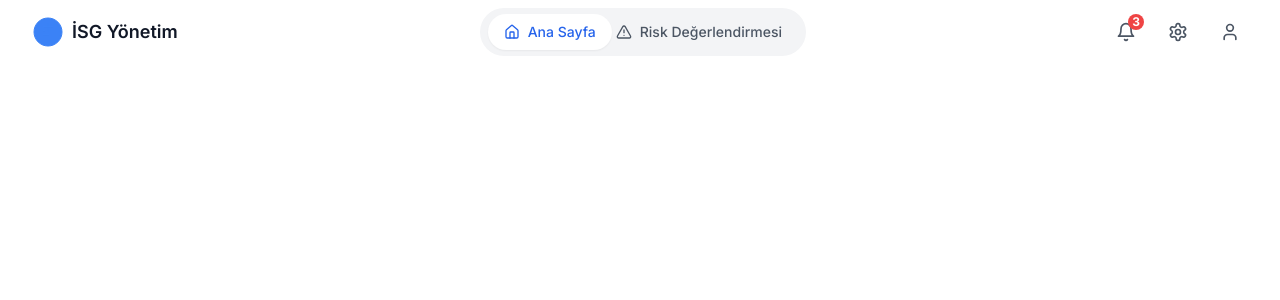
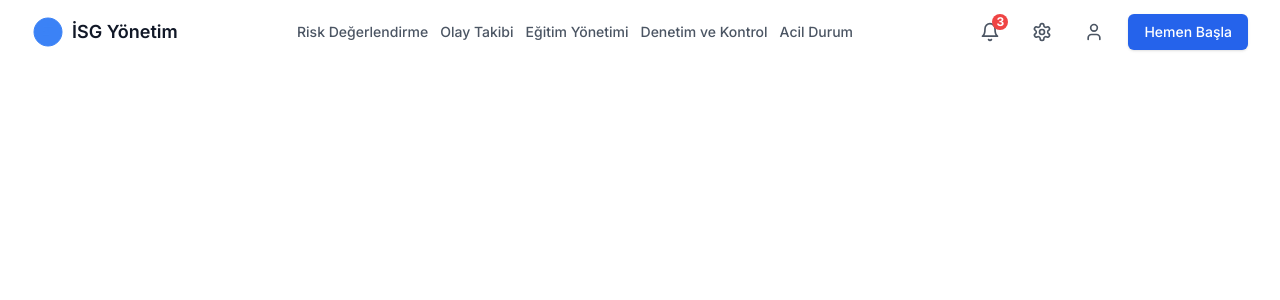
Before and after one commit to imehmetcn/isg, a Next.js app: page / in a window 1280 px wide. Shown: the top 300 px of the page. Built offline with nearby package versions, Linux system fonts and the light colour scheme.

Commit message:
Update navbar to use navigation items and improve styling

```diff
--- a/src/components/ui/tubelight-navbar.tsx
+++ b/src/components/ui/tubelight-navbar.tsx
@@ -4,21 +4,10 @@ import React, { useEffect, useState } from "react"
 import { motion, AnimatePresence } from "framer-motion"
 import Link from "next/link"
 import Image from "next/image"
-import { LucideIcon, Bell, Settings, User, Menu, X, Home, AlertTriangle } from "lucide-react"
+import { LucideIcon, Bell, Settings, User, Menu, X } from "lucide-react"
 import { cn } from "@/lib/utils"
 import { useScroll } from "@/hooks/use-scroll"
 import { usePathname } from "next/navigation"
-
-interface NavItem {
-  name: string
-  url: string
-  icon: LucideIcon
-}
-
-interface NavBarProps {
-  items?: NavItem[]
-  className?: string
-}
 
 const navigationItems = [
   {
@@ -43,25 +32,14 @@ const navigationItems = [
   },
 ]
 
-export function NavBar({ items = [], className }: NavBarProps) {
-  const defaultItems = [
-    {
-      name: "Ana Sayfa",
-      url: "/",
-      icon: Home
-    },
-    {
-      name: "Risk Değerlendirmesi",
-      url: "/risk-assessment",
-      icon: AlertTriangle
-    }
-  ]
+interface NavBarProps {
+  className?: string
+}
 
-  const navItems = items.length > 0 ? items : defaultItems
-  const [activeTab, setActiveTab] = useState(navItems[0].name)
+export function NavBar({ className }: NavBarProps) {
   const [isMobile, setIsMobile] = useState(false)
   const [isMenuOpen, setIsMenuOpen] = useState(false)
-  const [notifications] = useState(3) // Örnek bildirim sayısı
+  const [notifications] = useState(3)
   const { scrolled, scrollDirection } = useScroll(10)
   const pathname = usePathname()
 
@@ -123,43 +101,26 @@ export function NavBar({ items = [], className }: NavBarProps) {
 
           {/* Desktop Navigation */}
           <div className="hidden md:flex items-center justify-center flex-1 px-8">
-            <div className={cn(
-              "flex items-center -space-x-3 px-2 py-1.5 rounded-full transition-all duration-200",
-              scrolled
-                ? "bg-gray-100/50 dark:bg-gray-900/50"
-                : "bg-gray-100 dark:bg-gray-900"
-            )}>
-              {navItems.map((item) => {
-                const Icon = item.icon
-                const isActive = activeTab === item.name
+            <div className="flex items-center -space-x-3">
+              {navigationItems.map((item) => {
+                const isActive = pathname === item.href
 
                 return (
                   <Link
-                    key={item.name}
-                    href={item.url}
-                    onClick={() => setActiveTab(item.name)}
+                    key={item.href}
+                    href={item.href}
                     className={cn(
-                      "relative px-4 py-2 rounded-full transition-colors duration-200",
-                      "text-sm font-medium",
+                      "relative flex items-center px-3 py-2 text-sm font-medium transition-colors",
                       isActive
                         ? "text-blue-600 dark:text-blue-500"
-                        : "text-gray-600 dark:text-gray-400 hover:text-blue-600 dark:hover:text-blue-500",
+                        : "text-gray-600 dark:text-gray-400 hover:text-blue-600 dark:hover:text-blue-500"
                     )}
                   >
-                    <span className="relative z-10 flex items-center gap-2">
-                      <Icon className="w-4 h-4" />
-                      <span>{item.name}</span>
-                    </span>
+                    {item.name}
                     {isActive && (
                       <motion.div
-                        layoutId="bubble"
-                        className={cn(
-                          "absolute inset-0 z-0 rounded-full shadow-sm",
-                          scrolled
-                            ? "bg-white/80 dark:bg-gray-800/80 backdrop-blur-sm"
-                            : "bg-white dark:bg-gray-800"
-                        )}
-                        transition={{ type: "spring", bounce: 0.2, duration: 0.6 }}
+                        layoutId="navbar-active"
+                        className="absolute bottom-0 left-0 right-0 h-0.5 bg-blue-600 dark:bg-blue-500"
                       />
                     )}
                   </Link>
@@ -184,6 +145,12 @@ export function NavBar({ items = [], className }: NavBarProps) {
             <button className="p-2 text-gray-600 hover:text-blue-600 dark:text-gray-400 dark:hover:text-blue-500 rounded-full hover:bg-gray-100 dark:hover:bg-gray-800">
               <User className="w-5 h-5" />
             </button>
+            <Link
+              href="/risk-assessment"
+              className="inline-flex items-center justify-center rounded-md text-sm font-medium transition-colors focus-visible:outline-none focus-visible:ring-1 focus-visible:ring-ring bg-blue-600 text-white shadow hover:bg-blue-500 h-9 px-4"
+            >
+              Hemen Başla
+            </Link>
           </div>
 
           {/* Mobile Menu Button */}
@@ -209,26 +176,21 @@ export function NavBar({ items = [], className }: NavBarProps) {
             className="md:hidden overflow-hidden bg-white dark:bg-gray-950"
           >
             <div className="px-4 py-2 space-y-1">
-              {navItems.map((item) => {
-                const Icon = item.icon
-                const isActive = activeTab === item.name
+              {navigationItems.map((item) => {
+                const isActive = pathname === item.href
 
                 return (
                   <Link
-                    key={item.name}
-                    href={item.url}
-                    onClick={() => {
-                      setActiveTab(item.name)
-                      setIsMenuOpen(false)
-                    }}
+                    key={item.href}
+                    href={item.href}
+                    onClick={() => setIsMenuOpen(false)}
                     className={cn(
                       "flex items-center gap-2 px-4 py-2 rounded-lg transition-colors duration-200",
                       isActive
                         ? "bg-blue-50 dark:bg-blue-900/20 text-blue-600 dark:text-blue-500"
-                        : "text-gray-600 dark:text-gray-400 hover:bg-gray-50 dark:hover:bg-gray-900",
+                        : "text-gray-600 dark:text-gray-400 hover:bg-gray-50 dark:hover:bg-gray-900"
                     )}
                   >
-                    <Icon className="w-5 h-5" />
                     <span>{item.name}</span>
                   </Link>
                 )
```
